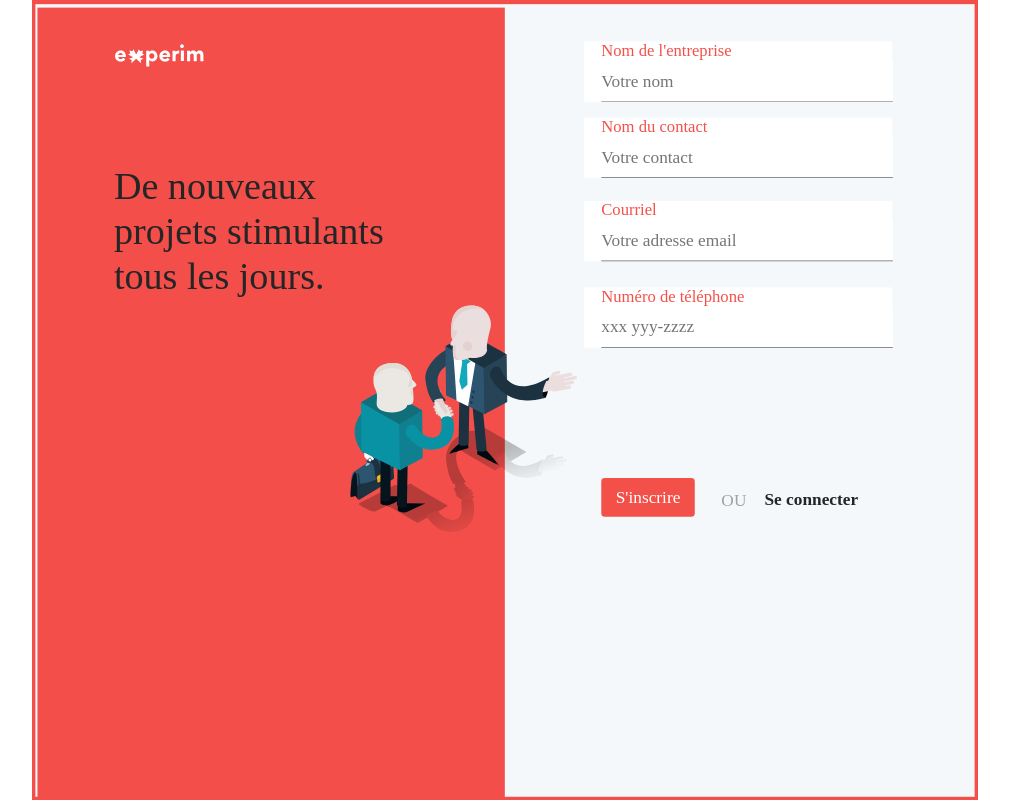
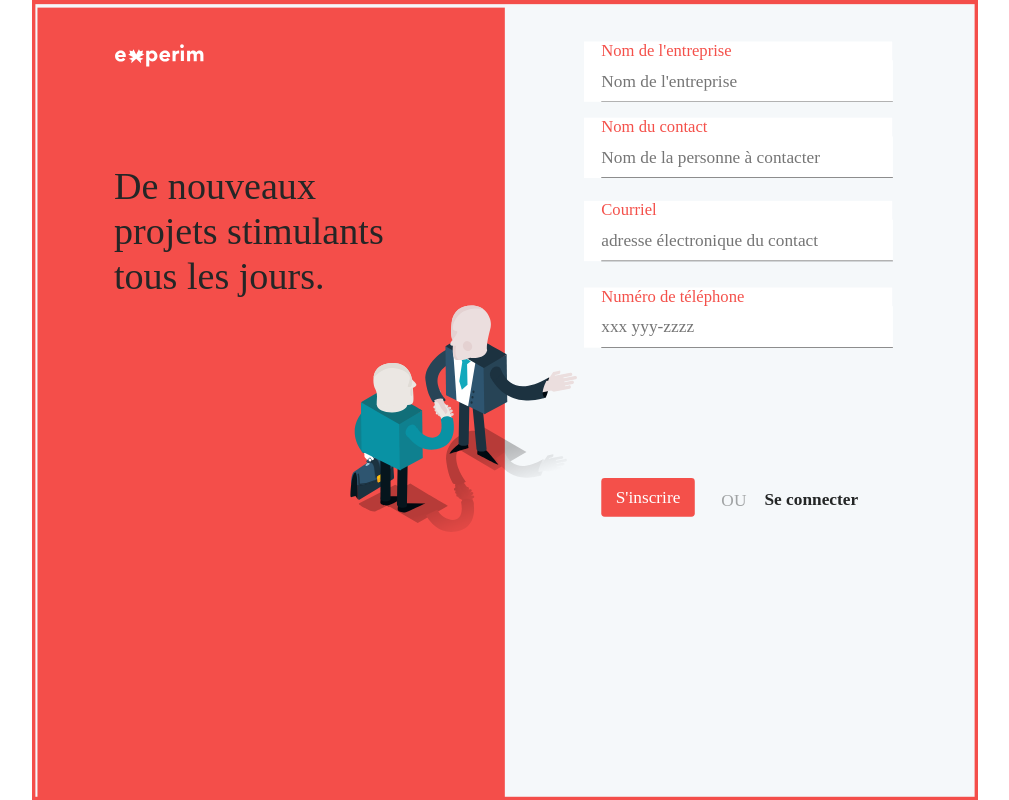
Before and after one commit to KitioFofack/experim-web, a Spring Boot app: page /Inscription_employeur.html in a window 1280 px wide. Shown: the whole page, without its empty margins (135-1144 px from the left). Run offline with Spring Boot 4, Linux system fonts and the light colour scheme.

Commit message:
change 'courriel','nom du contact' and 'nom de l'entreprise' placeholder's

```diff
--- a/src/main/resources/static/Inscription_employeur.html
+++ b/src/main/resources/static/Inscription_employeur.html
@@ -73,18 +73,18 @@
 
 		<div data-type="Group" data-name="Groupe 818" id="Groupe_818_eie" class="input-container">
 			<label for="Nom">Nom de l'entreprise</label>
-			<input type="text" name="nom_entreprise" class="name_enterprise" placeholder="Votre nom" required>
+			<input type="text" name="nom_entreprise" class="name_enterprise" placeholder="Nom de l'entreprise" required>
 		</div>
 
 
 		<div data-type="Group" data-name="Groupe 819" id="Groupe_819_eii" class="input-container">
 			<label for="Nom">Nom du contact</label>
-			<input type="text" name="nom_du_contact" class="name_contact" placeholder="Votre contact" required>
+			<input type="text" name="nom_du_contact" class="name_contact" placeholder="Nom de la personne à contacter" required>
 		</div>
 
 		<div data-type="Group" data-name="Groupe 820" id="Groupe_820_eim" class="input-container">
 			<label for="Nom">Courriel</label>
-			<input type="email" name="email" class="email" placeholder="Votre adresse email" required>
+			<input type="email" name="email" class="email" placeholder="adresse électronique du contact" required>
 		</div>
 
 		<div data-type="Group" data-name="Groupe 821" id="Groupe_821_eiq" class="input-container">
```
